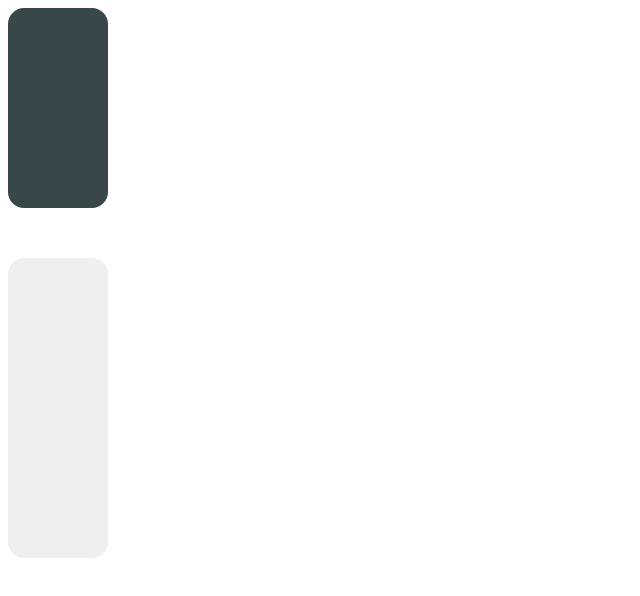
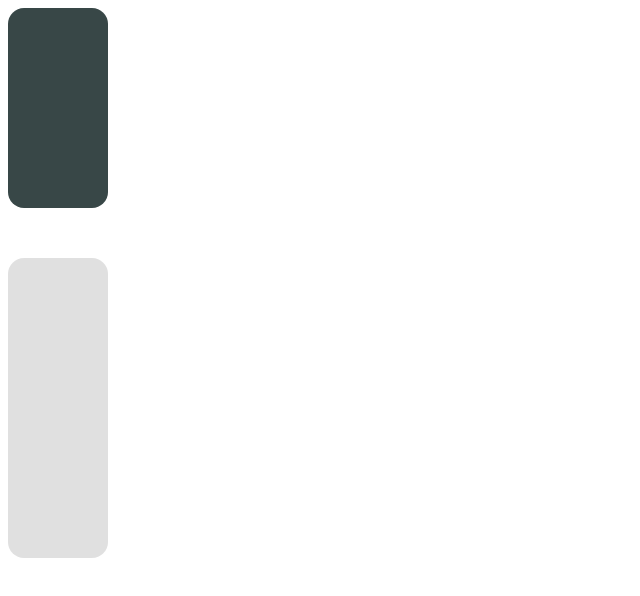
Before and after one commit to edsolater/03_exclusive-block, a React (Create React App) app: page / in a window 1280 px wide. Shown: the top 596 px of the page, without its empty margins (0-640 px from the left). Built offline with nearby package versions, Linux system fonts and the light colour scheme.

Commit message:
aglorithm单独提出来

```diff
--- a/src/App.tsx
+++ b/src/App.tsx
@@ -5,14 +5,13 @@ import ExclusiveBlock from "./ExclusiveBlock"
 function App() {
   const already = [
     { height: 200, color: "#233333", top: 0 },
-    { height: 300, color: "#eee", top: 150 },
+    { height: 300, color: "#ddd", top: 150 },
   ]
   return (
     <div className="App">
       {already.map((block, idx) => (
         <ExclusiveBlock
           key={idx}
-          elref={(el) => console.log(el)}
           height={block.height}
           color={block.color}
           top={block.top}
--- a/src/ExclusiveBlock.tsx
+++ b/src/ExclusiveBlock.tsx
@@ -1,52 +1,29 @@
 import React, { useEffect } from "react"
 import "./App.css"
+import { exclusiveAglorithm } from "./exclusiveAglorithm"
 
-export default function ExclusiveBlock({ height, color, top, elref }) {
+export function isCollapse(boundingBox1: DOMRect, boundingBox2: DOMRect) {
+  return (
+    boundingBox1.left < boundingBox2.right &&
+    boundingBox1.right > boundingBox2.left &&
+    boundingBox1.top < boundingBox2.bottom &&
+    boundingBox1.bottom > boundingBox2.top
+  )
+}
+
+export default function ExclusiveBlock({ height, color, top }) {
   useEffect(() => {
-    // TODO: 要把这个事件挂载到document上（有且只有一次），onload时触发一次
-    const elements = document.querySelectorAll<HTMLDivElement>(
-      "[data-feature-tag~=exclusive]"
-    )
-    const boundingBoxes = Array.from(elements).map((el) =>
-      el.getBoundingClientRect()
-    )
-    boundingBoxes.forEach((boundingBox1, index1) => {
-      //TODO: 目前只是纵向的判定, 且只能向下移动
-      boundingBoxes.forEach((boundingBox2, index2) => {
-        // 一定是2个不同的元素碰撞了（更先的元素权重更高）
-        if (index1 < index2 && isCollapse(boundingBox1, boundingBox2)) {
-          const floatElement = elements[Math.max(index1, index2)]
-          const floatElementDy = Number(
-            getComputedStyle(floatElement).getPropertyValue("--dy") || 0
-          )
-          floatElement.style.setProperty(
-            "--dy",
-            String(floatElementDy - (boundingBox2.top - boundingBox1.bottom))
-          )
-        }
-      })
-    })
-
+    exclusiveAglorithm()
   })
   return (
     <div
       className="block"
-      data-feature-tag="exclusive weight:1"
-      ref={elref}
+      data-feature-tag="exclusive"
       style={{
         height,
         color,
         top,
       }}
-    ></div>
+    />
   )
-
-  function isCollapse(boundingBox1: DOMRect, boundingBox2: DOMRect) {
-    return (
-      boundingBox1.left < boundingBox2.right &&
-      boundingBox1.right > boundingBox2.left &&
-      boundingBox1.top < boundingBox2.bottom &&
-      boundingBox1.bottom > boundingBox2.top
-    )
-  }
 }
--- /dev/null
+++ b/src/exclusiveAglorithm.tsx
@@ -0,0 +1,26 @@
+import { isCollapse } from "./ExclusiveBlock";
+
+// TODO: 要把这个事件挂载到document上（有且只有一次），onload时触发一次
+export function exclusiveAglorithm() {
+  const elements = document.querySelectorAll<HTMLDivElement>(
+    "[data-feature-tag~=exclusive]"
+  );
+  const boundingBoxes = Array.from(elements).map((el) => el.getBoundingClientRect()
+  );
+  boundingBoxes.forEach((boundingBox1, index1) => {
+    //TODO: 目前只是纵向的判定, 且只能向下移动
+    boundingBoxes.forEach((boundingBox2, index2) => {
+      // 一定是2个不同的元素碰撞了（更先的元素权重更高）
+      if (index1 < index2 && isCollapse(boundingBox1, boundingBox2)) {
+        const floatElement = elements[Math.max(index1, index2)];
+        const floatElementDy = Number(
+          getComputedStyle(floatElement).getPropertyValue("--dy") || 0
+        );
+        floatElement.style.setProperty(
+          "--dy",
+          String(floatElementDy - (boundingBox2.top - boundingBox1.bottom))
+        );
+      }
+    });
+  });
+}
```
Also changed, not shown: 1 other file (tests, documents, lock files or other folders).
